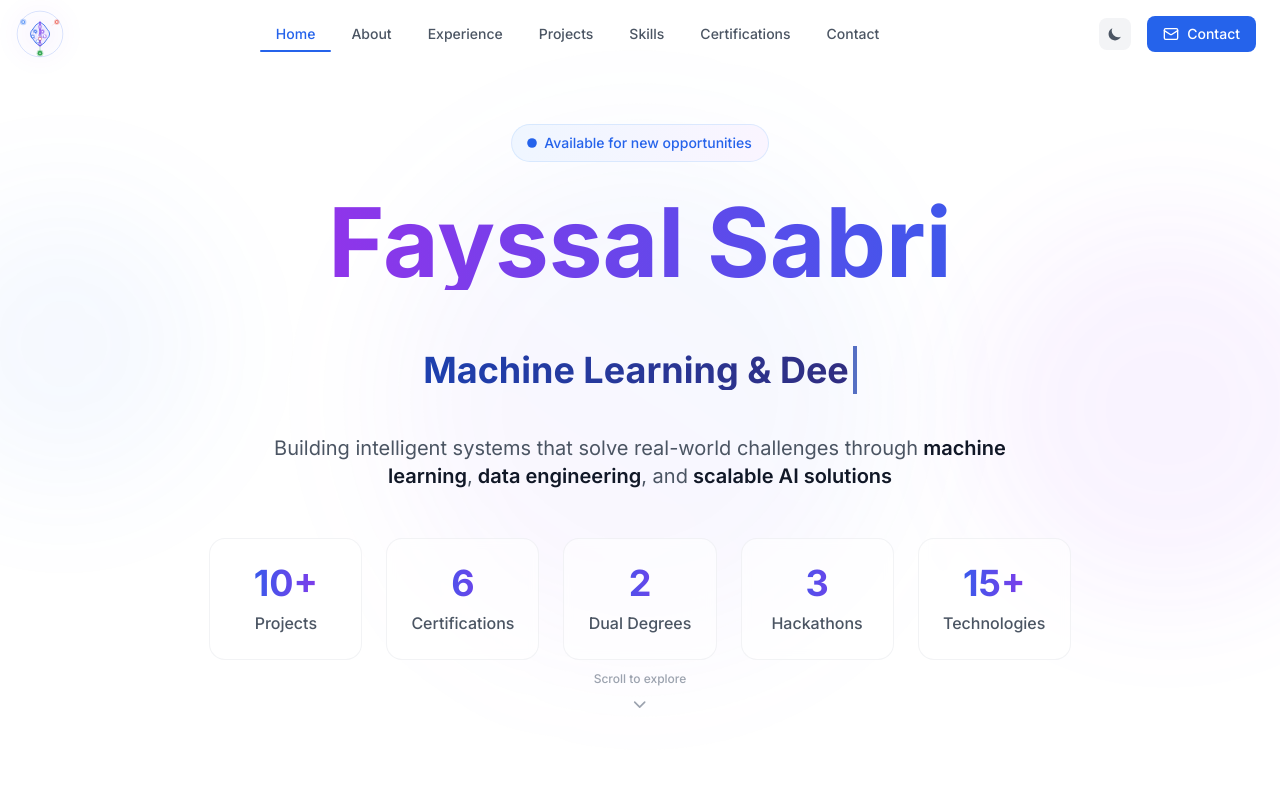
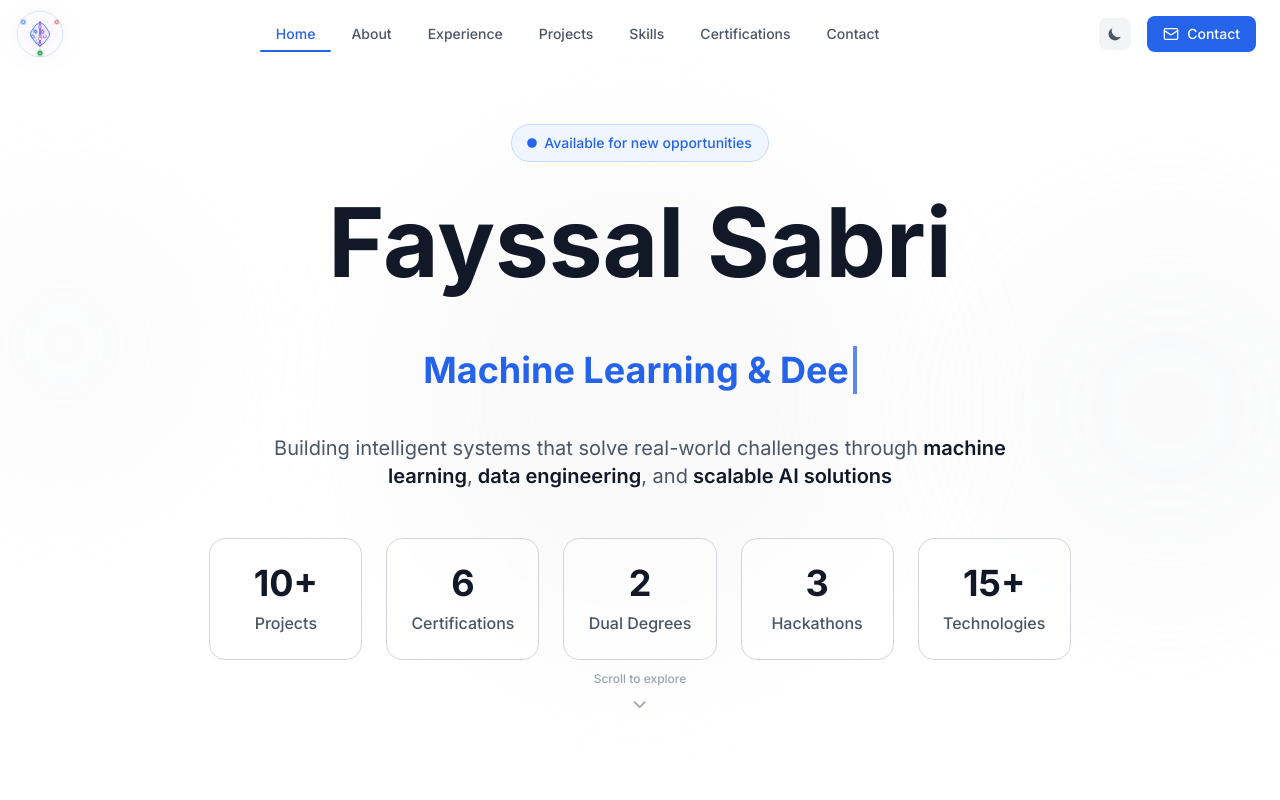
Before and after one commit to FayssalSabri/Portfolio, a Next.js app: page / in a window 1280 px wide. Shown: the top 800 px of the page. Built offline with nearby package versions, Linux system fonts and the light colour scheme.

Commit message:
Font amélioré

```diff
--- a/app/components/Portfolio.jsx
+++ b/app/components/Portfolio.jsx
@@ -389,9 +389,9 @@ const HeroSection = ({ onSectionClick }) => {
     <section id="home" className="relative min-h-screen flex items-center justify-center px-6 pt-20 overflow-hidden">
       {/* Subtle Animated Background */}
       <div className="absolute inset-0 overflow-hidden pointer-events-none">
-        <div className="absolute top-1/4 -left-20 w-72 h-72 bg-blue-500/10 dark:bg-blue-400/5 rounded-full blur-3xl animate-pulse" />
-        <div className="absolute bottom-1/4 -right-20 w-96 h-96 bg-purple-500/10 dark:bg-purple-400/5 rounded-full blur-3xl animate-pulse-slow" />
-        <div className="absolute top-1/2 left-1/2 transform -translate-x-1/2 -translate-y-1/2 w-[500px] h-[500px] bg-gradient-to-r from-blue-500/5 to-purple-500/5 dark:from-blue-400/3 dark:to-purple-400/3 rounded-full blur-3xl animate-spin-slow" />
+        <div className="absolute top-1/4 -left-20 w-72 h-72 bg-gray-200/30 dark:bg-gray-700/20 rounded-full blur-3xl animate-pulse" />
+        <div className="absolute bottom-1/4 -right-20 w-96 h-96 bg-gray-200/30 dark:bg-gray-700/20 rounded-full blur-3xl animate-pulse-slow" />
+        <div className="absolute top-1/2 left-1/2 transform -translate-x-1/2 -translate-y-1/2 w-[500px] h-[500px] bg-gray-200/20 dark:bg-gray-700/15 rounded-full blur-3xl animate-spin-slow" />
       </div>
 
       <div className="max-w-5xl mx-auto text-center relative z-10">
@@ -400,16 +400,15 @@ const HeroSection = ({ onSectionClick }) => {
         initial={{ opacity: 0, scale: 0.8 }}
         animate={{ opacity: 1, scale: 1 }}
         transition={{ duration: 0.5 }}
-          className="inline-flex items-center gap-2 px-4 py-2 rounded-full bg-gradient-to-r from-blue-50 to-purple-50 dark:from-blue-900/20 dark:to-purple-900/20 border border-blue-200/50 dark:border-blue-800/50 text-blue-600 dark:text-blue-400 text-sm font-medium mb-8 backdrop-blur-sm"
-        >
-          <motion.div
-            className="w-2 h-2 bg-blue-600 rounded-full"
+        className="inline-flex items-center gap-2 px-4 py-2 rounded-full bg-blue-50 dark:bg-blue-900/20 border border-blue-200 dark:border-blue-800 text-blue-600 dark:text-blue-400 text-sm font-medium mb-8 backdrop-blur-sm"
+      >
+        <motion.div
+          className="w-2 h-2 bg-blue-600 dark:bg-blue-400 rounded-full"
           animate={{ scale: [1, 1.2, 1] }}
           transition={{ duration: 2, repeat: Infinity }}
         />
         Available for new opportunities
       </motion.div>
-
         {/* Main Heading - Clean & Bold */}
         <motion.h1
           initial={{ opacity: 0, y: 20 }}
@@ -417,7 +416,7 @@ const HeroSection = ({ onSectionClick }) => {
           transition={{ duration: 0.6, delay: 0.1 }}
           className="text-5xl sm:text-6xl md:text-7xl lg:text-8xl font-bold mb-10 leading-tight"
         >
-          <span className="block bg-gradient-to-r from-blue-600 via-purple-600 to-blue-600 dark:from-blue-400 dark:via-purple-400 dark:to-blue-400 bg-clip-text text-transparent animate-gradient bg-[length:200%_auto]">
+          <span className="block text-gray-900 dark:text-white">
             Fayssal Sabri
           </span>
         </motion.h1>
@@ -431,13 +430,13 @@ const HeroSection = ({ onSectionClick }) => {
         >
           <div className="flex flex-col items-center justify-center gap-4 mb-6 min-h-[80px]">
             <div className="relative flex items-center justify-center w-full">
-              <span className="text-2xl sm:text-3xl md:text-4xl font-bold bg-gradient-to-r from-blue-800 to-indigo-900 dark:from-blue-300 dark:to-indigo-300 bg-clip-text text-transparent whitespace-nowrap">
+              <span className="text-2xl sm:text-3xl md:text-4xl font-bold text-blue-600 dark:text-blue-400 whitespace-nowrap">
                 {displayedText}
               </span>
               <motion.span
                 animate={{ opacity: [1, 0] }}
                 transition={{ duration: 0.5, repeat: Infinity, repeatType: "reverse" }}
-                className="inline-block w-1 h-8 sm:h-10 md:h-12 bg-blue-800 dark:bg-blue-300 ml-1"
+                className="inline-block w-1 h-8 sm:h-10 md:h-12 bg-blue-600 dark:bg-blue-400 ml-1"
               />
             </div>
           </div>
@@ -469,11 +468,11 @@ const HeroSection = ({ onSectionClick }) => {
               animate={{ opacity: 1, y: 0 }}
               transition={{ delay: 0.5 + idx * 0.1 }}
               whileHover={{ y: -5, scale: 1.03 }}
-              className="group relative p-6 rounded-2xl bg-white/50 dark:bg-gray-800/50 backdrop-blur-sm border border-gray-200/50 dark:border-gray-700/50 hover:border-blue-500/50 dark:hover:border-blue-400/50 transition-all hover:shadow-xl"
-            >
-              <div className="absolute inset-0 bg-gradient-to-br from-blue-500/5 to-purple-500/5 dark:from-blue-400/5 dark:to-purple-400/5 rounded-2xl opacity-0 group-hover:opacity-100 transition-opacity" />
+              className="group relative p-6 rounded-2xl bg-white/50 dark:bg-gray-800/50 backdrop-blur-sm border border-gray-300 dark:border-gray-700 hover:border-gray-400 dark:hover:border-gray-600 transition-all hover:shadow-xl"
+            >
+              <div className="absolute inset-0 bg-gray-100/30 dark:bg-gray-700/20 rounded-2xl opacity-0 group-hover:opacity-100 transition-opacity" />
               <div className="relative z-10">
-                <div className="text-3xl sm:text-4xl font-bold bg-gradient-to-r from-blue-600 to-purple-600 dark:from-blue-400 dark:to-purple-400 bg-clip-text text-transparent mb-2">
+                <div className="text-3xl sm:text-4xl font-bold text-gray-900 dark:text-white mb-2">
                   {stat.number}
                 </div>
                 <div className="text-sm sm:text-base text-gray-600 dark:text-gray-400 font-medium">
@@ -505,14 +504,6 @@ const HeroSection = ({ onSectionClick }) => {
 
       {/* Custom CSS for animations */}
       <style jsx>{`
-        @keyframes gradient {
-          0% { background-position: 0% 50%; }
-          50% { background-position: 100% 50%; }
-          100% { background-position: 0% 50%; }
-        }
-        .animate-gradient {
-          animation: gradient 3s ease infinite;
-        }
         @keyframes spin-slow {
           from { transform: translate(-50%, -50%) rotate(0deg); }
           to { transform: translate(-50%, -50%) rotate(360deg); }
@@ -531,7 +522,6 @@ const HeroSection = ({ onSectionClick }) => {
     </section>
   );
 };
-
 
 // About Section with clean layout
 const AboutSection = () => {
@@ -851,7 +841,7 @@ const SkillsSection = () => {
       category: "Cloud & DevOps",
       icon: Cloud,
       skills: ["AWS", "GCP", "Azure", "Kubernetes", "CI/CD", "MLflow", "FastAPI"],
-      color: "orange"
+      color: "red"
     }
   ];
 
```
Lines whose indentation alone changed are shown as unchanged.
